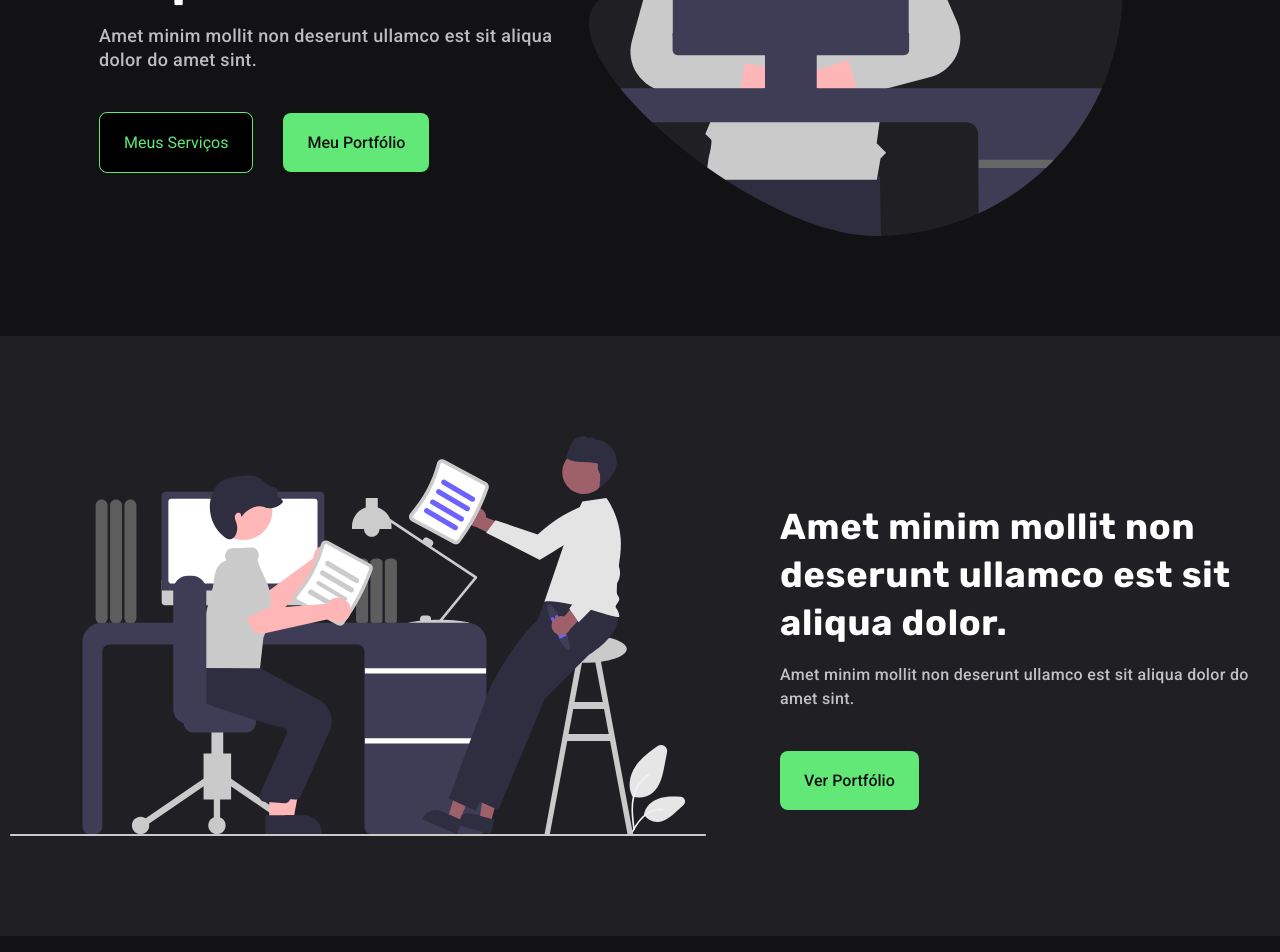
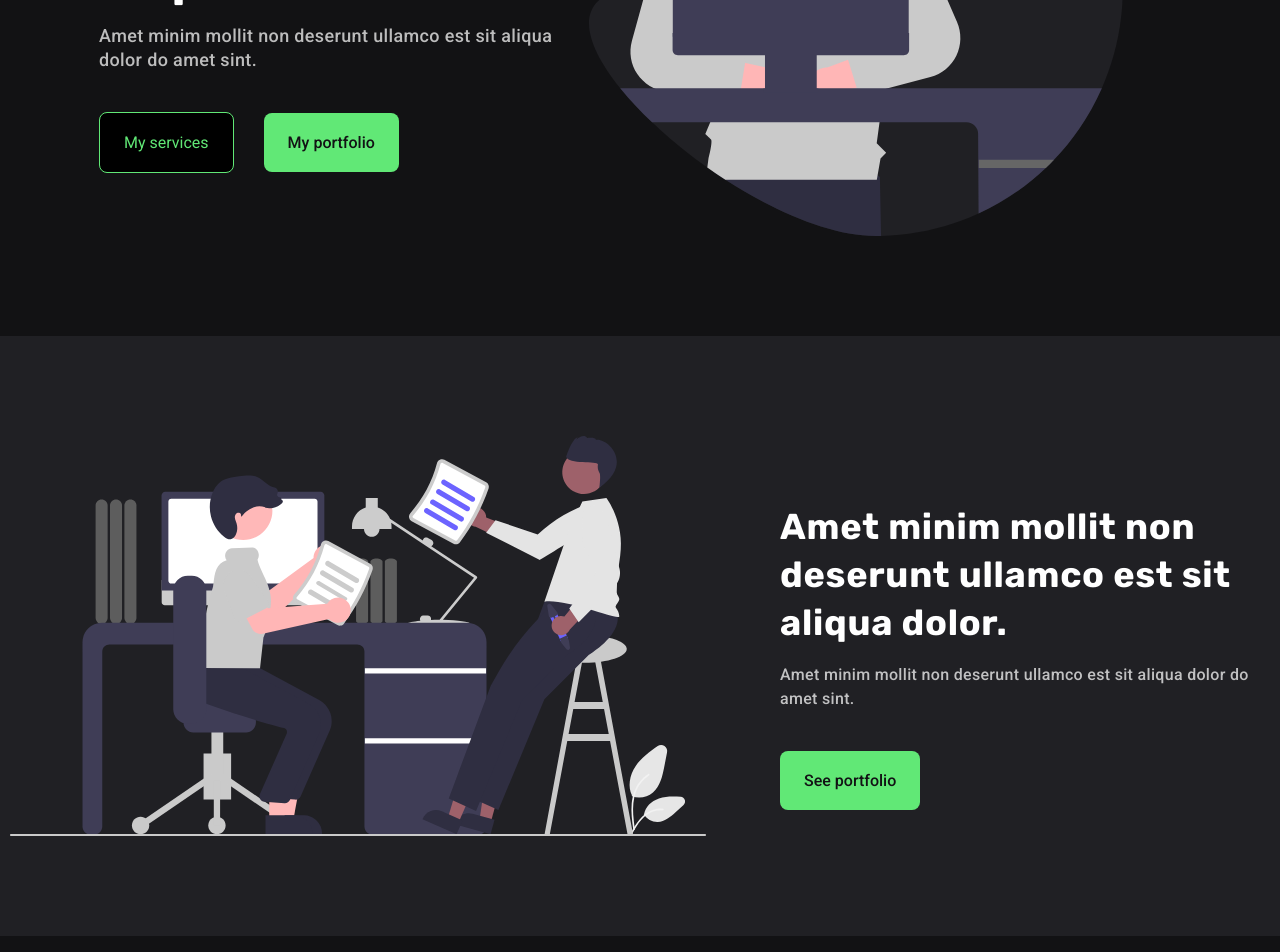
Before and after one commit to auggustus6/iniciodesign-web, a React (Vite) app: page / in a window 1280 px wide. Shown: the part 380-1332 px from the top of the page. Built offline with nearby package versions, Linux system fonts and the light colour scheme.

Commit message:
Initial translate

```diff
--- a/package.json
+++ b/package.json
@@ -9,6 +9,8 @@
     "preview": "vite preview"
   },
   "dependencies": {
+    "i18next": "^21.9.2",
+    "i18next-browser-languagedetector": "^6.1.5",
     "react": "^18.2.0",
     "react-dom": "^18.2.0"
   },
--- a/src/App.jsx
+++ b/src/App.jsx
@@ -8,6 +8,7 @@ import Portfolio from "./components/Portfolio/Portfolio";
 import Footer from "./components/Footer/Footer";
 import wpp from "./assets/wpp.svg";
 import "./App.css";
+import { i18next } from "./translate/i18n";
 
 function App() {
   return (
@@ -16,20 +17,20 @@ function App() {
         <NavBar />
         <section>
           <FirstSection
-            text="Amet minim mollit non deserunt ullamco est sit aliqua dolor."
-            paragraph="Amet minim mollit non deserunt ullamco est sit aliqua dolor do amet sint."
+            text={i18next.t("titles.firstTitle")}
+            paragraph={i18next.t("paragraphs.firtParagraph")}
           />
         </section>
         <section>
           <SecondSection
-            text="Amet minim mollit non deserunt ullamco est sit aliqua dolor."
-            paragraph="Amet minim mollit non deserunt ullamco est sit aliqua dolor do amet sint."
+            text={i18next.t("titles.secondTitle")}
+            paragraph={i18next.t("paragraphs.secondParagraph")}
           />
         </section>
         <section id="services">
           <ThirdSection
-            text="Amet minim mollit non deserunt!"
-            paragraph="Amet minim mollit non deserunt ullamco est sit aliqua dolor do amet sint."
+            text={i18next.t("titles.thirdTitle")}
+            paragraph={i18next.t("paragraphs.thirdParagraph")}
           />
         </section>
         <section id="about">
@@ -50,7 +51,8 @@ function App() {
         <section id="contact">
           <Footer />
         </section>
-        <a className="wpp"
+        <a
+          className="wpp"
           href="http://web.whatsapp.com/send?phone=5517991821933"
           target="_blank"
         >
--- a/src/components/FirstSection/FirstSection.jsx
+++ b/src/components/FirstSection/FirstSection.jsx
@@ -1,5 +1,6 @@
 import styles from "./FirstSection.module.css";
 import developer from "../../assets/developer.svg";
+import { i18next } from "../../translate/i18n";
 
 const FirstSection = ({ text, paragraph }) => {
   return (
@@ -13,10 +14,10 @@ const FirstSection = ({ text, paragraph }) => {
               <div className={styles.containerButtons}>
                 <ul>
                   <li className={styles.btnBlack}>
-                    <a href="#services">Meus Serviços</a>
+                    <a href="#services">{i18next.t("buttons.myServices")}</a>
                   </li>
                   <li className={styles.btnGreen}>
-                    <a href="#portfolio">Meu Portfólio</a>
+                    <a href="#portfolio">{i18next.t("buttons.myPort")}</a>
                   </li>
                 </ul>
               </div>
--- a/src/components/SecondSection/SecondSection.jsx
+++ b/src/components/SecondSection/SecondSection.jsx
@@ -1,5 +1,6 @@
 import styles from "./SecondSection.module.css";
 import group from "../../assets/group.svg";
+import { i18next } from "../../translate/i18n";
 
 const SecondSection = ({ text, paragraph }) => {
   return (
@@ -16,7 +17,7 @@ const SecondSection = ({ text, paragraph }) => {
               <p>{paragraph}</p>
               <div className={styles.containerButtons}>
                 <a className={styles.btnGreen} href="#portfolio">
-                  Ver Portfólio
+                  {i18next.t("buttons.viewPort")}
                 </a>
               </div>
             </div>
--- /dev/null
+++ b/src/translate/i18n.js
@@ -0,0 +1,14 @@
+import i18next from "i18next";
+import LanguageDetector from "i18next-browser-languagedetector";
+
+import { messages } from "./languages";
+
+i18next.use(LanguageDetector).init({
+  debug: false,
+  defaultNS: ["translations"],
+  fallbackLng: "en-US",
+  ns: ["translations"],
+  resources: messages,
+});
+
+export { i18next };
--- /dev/null
+++ b/src/translate/languages/en.js
@@ -0,0 +1,28 @@
+const messages = {
+  en: {
+    translations: {
+      titles: {
+        firstTitle:
+          "Amet minim mollit non deserunt ullamco est sit aliqua dolor.",
+        secondTitle:
+          "Amet minim mollit non deserunt ullamco est sit aliqua dolor.",
+        thirdTitle: "Amet minim mollit non deserunt!",
+      },
+      paragraphs: {
+        firtParagraph:
+          "Amet minim mollit non deserunt ullamco est sit aliqua dolor do amet sint.",
+        secondParagraph:
+          "Amet minim mollit non deserunt ullamco est sit aliqua dolor do amet sint.",
+        thirdParagraph:
+          "Amet minim mollit non deserunt ullamco est sit aliqua dolor do amet sint.",
+      },
+      buttons: {
+        myServices: "My services",
+        myPort: "My portfolio",
+        viewPort: "See portfolio",
+      },
+    },
+  },
+};
+
+export { messages };
--- /dev/null
+++ b/src/translate/languages/index.js
@@ -0,0 +1,9 @@
+import { messages as portugueseMessages } from "./pt";
+import { messages as englishMessages } from "./en";
+
+const messages = {
+  ...portugueseMessages,
+  ...englishMessages,
+};
+
+export { messages };
--- /dev/null
+++ b/src/translate/languages/pt.js
@@ -0,0 +1,28 @@
+const messages = {
+  pt: {
+    translations: {
+      titles: {
+        firstTitle:
+          "Amet minim mollit non deserunt ullamco est sit aliqua dolor.",
+        secondTitle:
+          "Amet minim mollit non deserunt ullamco est sit aliqua dolor.",
+        thirdTitle: "Amet minim mollit non deserunt!",
+      },
+      paragraphs: {
+        firtParagraph:
+          "Amet minim mollit non deserunt ullamco est sit aliqua dolor do amet sint.",
+        secondParagraph:
+          "Amet minim mollit non deserunt ullamco est sit aliqua dolor do amet sint.",
+        thirdParagraph:
+          "Amet minim mollit non deserunt ullamco est sit aliqua dolor do amet sint.",
+      },
+      buttons: {
+        myServices: "Meus Serviços",
+        myPort: "Meu Portfólio",
+        viewPort: "Ver Portfólio",
+      },
+    },
+  },
+};
+
+export { messages };
--- a/vite.config.js
+++ b/vite.config.js
@@ -1,7 +1,10 @@
-import { defineConfig } from 'vite'
-import react from '@vitejs/plugin-react'
+import { defineConfig } from "vite";
+import react from "@vitejs/plugin-react";
 
 // https://vitejs.dev/config/
 export default defineConfig({
-  plugins: [react()]
-})
+  plugins: [react()],
+  server: {
+    port: 3000,
+  },
+});
```
Also changed, not shown: 1 other file (tests, documents, lock files or other folders).
